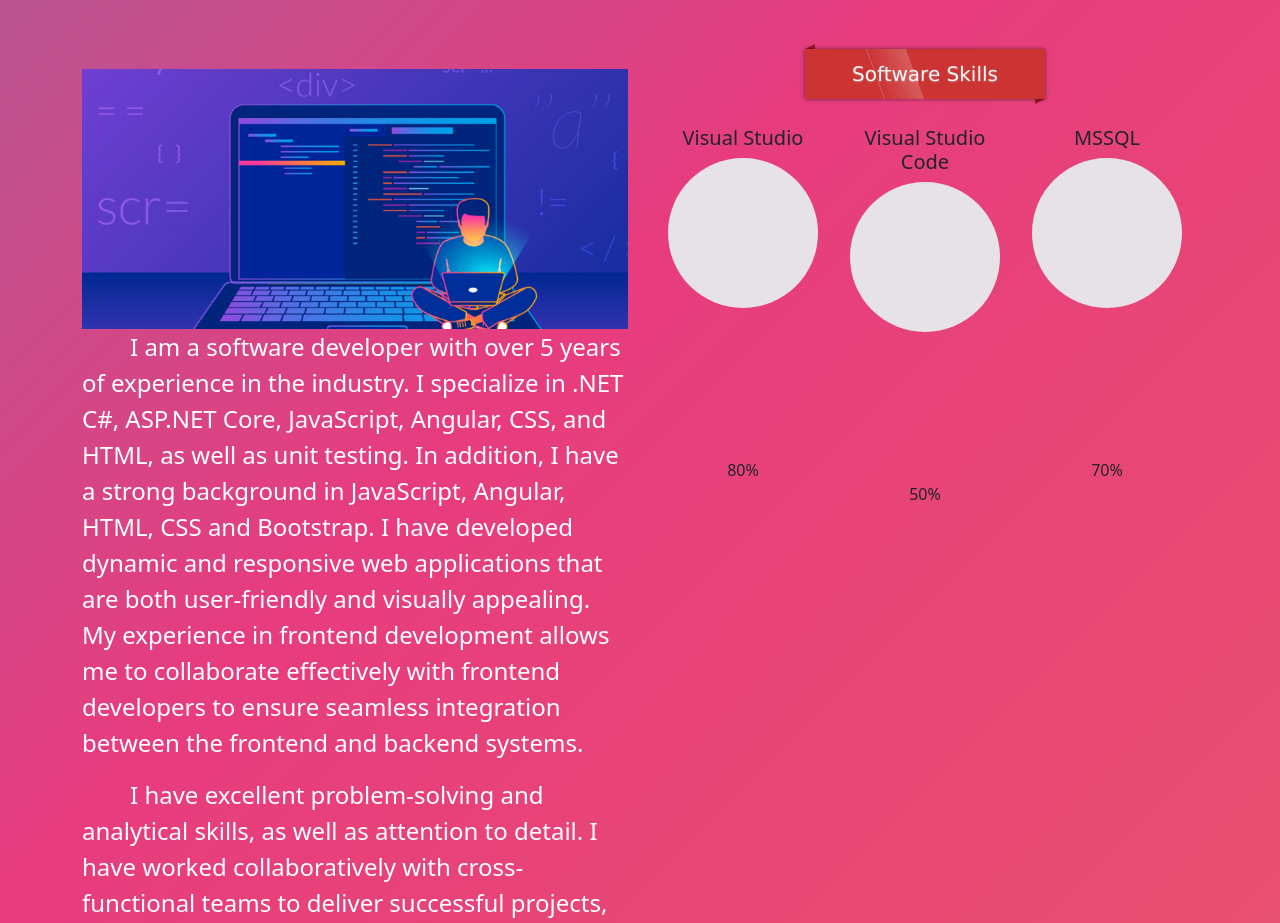
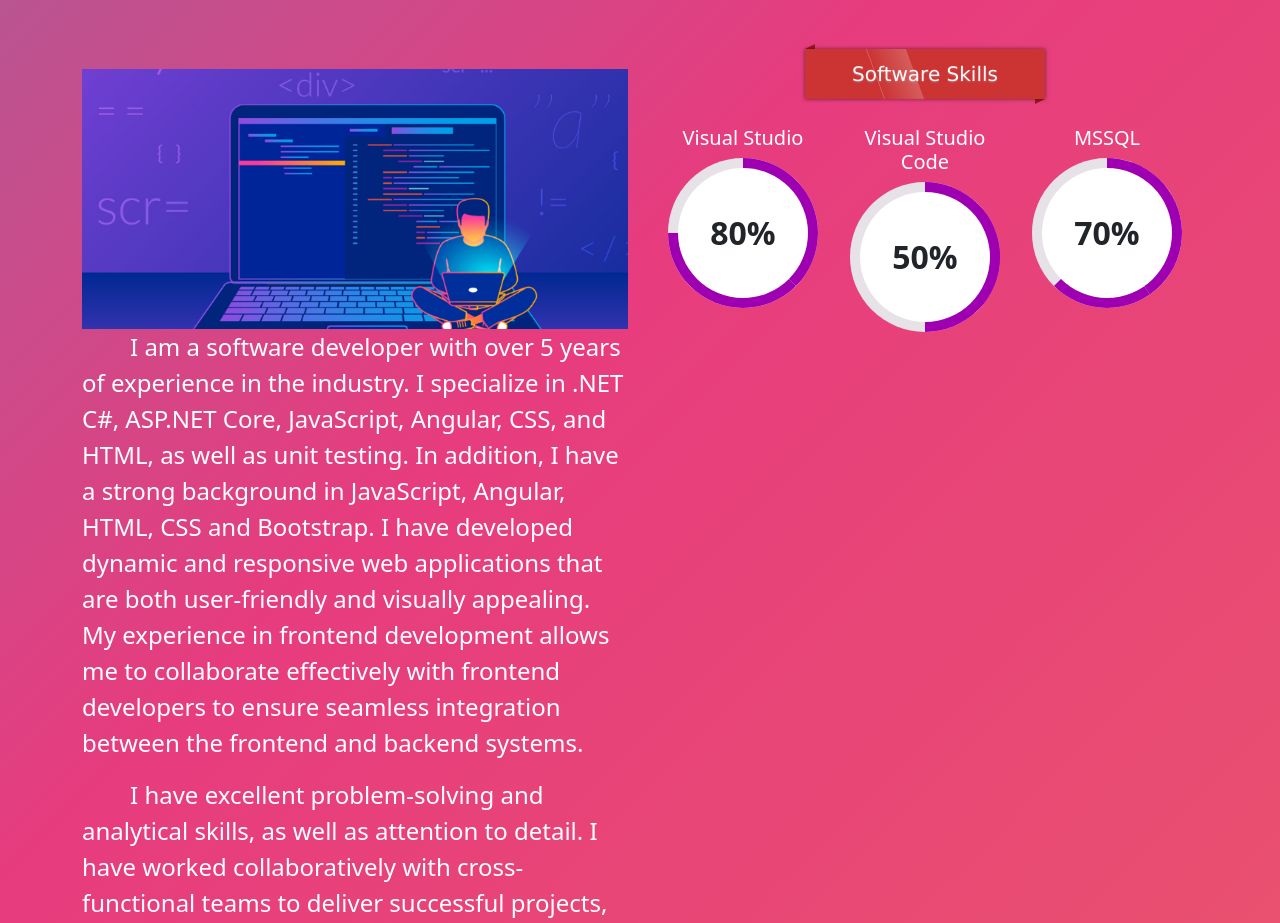
Before and after one commit to jduero/myPortfolio, an Angular app: page /myPortfolio/ in a window 1280 px wide. Shown: the part 900-1823 px from the top of the page. Built offline with nearby package versions, Linux system fonts and the light colour scheme; a web font is replaced by a local one.

Commit message:
add center

```diff
--- a/src/app/components/softwareskills/softwareskills.component.css
+++ b/src/app/components/softwareskills/softwareskills.component.css
@@ -12,71 +12,107 @@
   height: 150px;
   position: absolute;
   border-radius: 50%;
-  position: relative;
-  overflow: hidden;
-  display: grid;
-  place-items: center;
 }
 
-[role="progressbar"]::before {
-  content: "";
-  position: absolute;
-  top: 0;
-  left: 0;
-  width: 100%;
-  height: 100%;
-  background: conic-gradient(
-    var(--primary) calc(var(--percentage) * 1%),
-    var(--secondary) 0
-  );
-  mask: radial-gradient(white 55%, transparent 0);
-  mask-mode: alpha;
-  -webkit-mask: radial-gradient(#0000 55%, #000 0);
-  -webkit-mask-mode: alpha;
+.circle-wrap .circle .mask {
+    clip: rect(0px, 150px, 150px, 75px);
   }
 
-[role="progressbar"]::after {
-  counter-reset: percentage var(--value);
-  content: counter(percentage) "%";
-  font-family: Helvetica, Arial, sans-serif;
-  font-size: calc(var(--size) / 5);
-  color: var(--secondary);
-  border-radius: 10px;
+/* Visual Studio */
+   .circle-wrap .circle .mask .v-studio {
+    clip: rect(0px, 75px, 150px, 0px);
+    background-color: #9e00b1;
+  }
+  .circle-wrap .circle .mask.full.v-studio,
+  .circle-wrap .circle  .v-studio {
+    animation: v-studio ease-in-out 3s;
+    transform: rotate(135deg);
   }
 
-.progress-container {
-  text-align: center;
+
+  .circle-wrap .circle .mask.full,
+  .circle-wrap .circle .fill .v-studio {
+    animation: v-studio ease-in-out 3s;
+    transform: rotate(135deg);
   }
 
-.progress-title {
-  font-size: 28px;
-  font-weight: bold;
-  margin-bottom: 10px;
-  color: white;
+  /* VS Code */
+  .circle-wrap .circle .mask .vs-code {
+    clip: rect(0px, 75px, 150px, 0px);
+    background-color: #9e00b1;
+  }
+  .circle-wrap .circle .mask.full.vs-code,
+  .circle-wrap .circle  .vs-code {
+    animation: vs-code ease-in-out 3s;
+    transform: rotate(135deg);
   }
 
-@media (max-width: 768px) {
-  [role="progressbar"] {
-    height: 100px;
-    --size: 100px;
+  .circle-wrap .circle .mask.full ,
+  .circle-wrap .circle .fill .vs-code {
+    animation: vs-code ease-in-out 3s;
+    transform: rotate(45deg);
   }
-  .progress-title {
-    font-size: 15px;
+
+  /* MSSQL */
+
+  .circle-wrap .circle .mask .mssql {
+    clip: rect(0px, 75px, 150px, 0px);
+    background-color: #9e00b1;
+  }
+  .circle-wrap .circle .mask.full.mssql,
+  .circle-wrap .circle  .mssql {
+    animation: mssql ease-in-out 3s;
+    transform: rotate(145deg);
+  }
+
+  .circle-wrap .circle .mask.full .mssql,
+  .circle-wrap .circle .fill .mssql {
+    animation: mssql ease-in-out 3s;
+    transform: rotate(80deg);
+  }
+
+  @keyframes v-studio {
+    0% {
+      transform: rotate(0deg);
+    }
+    100% {
+      transform: rotate(135deg);
     }
   }
 
-@media (min-width: 1024px) and (max-width: 2560px) {
-  [role="progressbar"] {
-    height: 150px;
-    --size: 100px;
+  @keyframes vs-code {
+    0% {
+      transform: rotate(0deg);
     }
-  .progress-title {
-    font-size: 15px;
+    100% {
+      transform: rotate(90deg);
     }
   }
 
-@media (max-width: 425px) {
-  [role="progressbar"] {
-    height: 100px;
+  @keyframes mssql {
+    0% {
+      transform: rotate(0deg);
+    }
+    100% {
+      transform: rotate(112deg);
     }
   }
+
+  .circle-wrap .inside-circle {
+    width: 130px;
+    height: 130px;
+    border-radius: 50%;
+    background: #fff;
+    line-height: 130px;
+    text-align: center;
+    margin-top: 10px;
+    margin-left: 10px;
+    position: absolute;
+    z-index: 100;
+    font-weight: 700;
+    font-size: 2em;
+  }
+
+  h5{
+    color: white;
+  }
```
Lines whose indentation alone changed are shown as unchanged.
